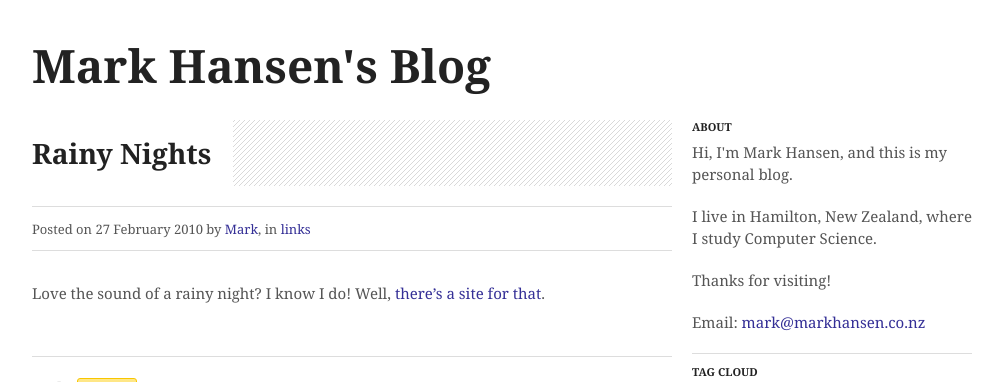
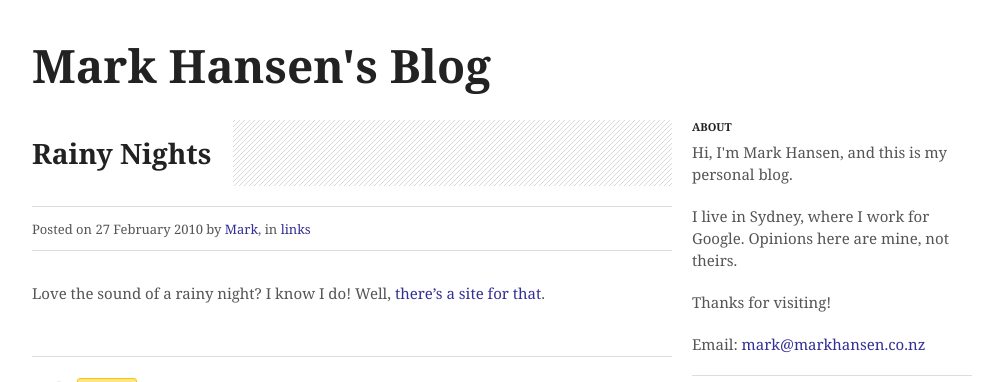
Before and after one commit to mhansen/jekyll-blog, a Jekyll site: the page built from _posts/2010-02-27-rainy-nights.markdown, in a window 1280 px wide and 900 px high, cut to the strip 0-382 px from the top of the window. Shown: the whole strip, without its empty margins (138-1141 px from the left). Built offline with Jekyll 4.4.1, drawn with Linux system fonts in a browser that asks for light colours; Markdown is read by kramdown in place of the engine named in the settings; comment, search, counter and statistics services are not loaded.

Commit message:
Update location

```diff
--- a/_layouts/default.html
+++ b/_layouts/default.html
@@ -57,7 +57,7 @@
         Hi, I'm Mark Hansen, and this is my personal blog.
         </p>
         <p>
-        I live in Hamilton, New Zealand, where I study Computer Science.
+        I live in Sydney, where I work for Google. Opinions here are mine, not theirs.
         </p>
         <p>
         Thanks for visiting!
```
